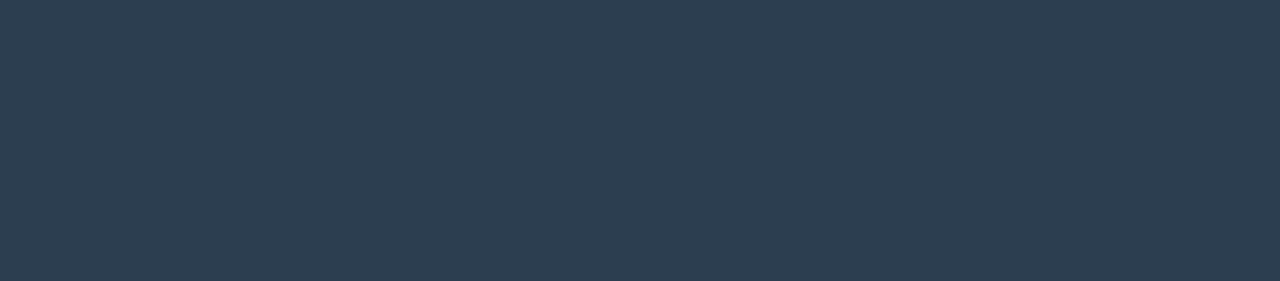
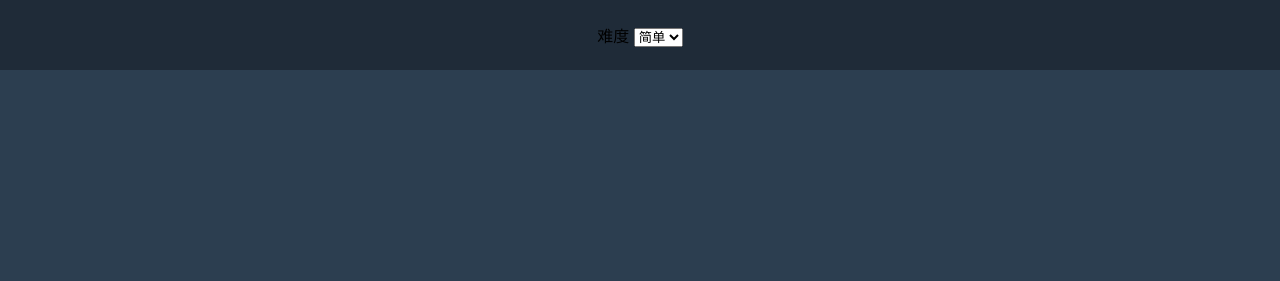
Before and after one commit to Hlxuan/typing-game, a plain HTML site: page index.html in a window 1280 px wide. Shown: the top 281 px of the page. Drawn offline with Linux system fonts and the light colour scheme.

Commit message:
update:调整难度设置菜单位置于网页上方

```diff
--- a/style.css
+++ b/style.css
@@ -24,3 +24,15 @@ button {
   bottom: 30px;
   left: 30px;
 }
+
+.settings {
+  position: absolute;
+  top: 0;
+  left: 0;
+  width: 100%;
+  background-color: rgba(0, 0, 0, 0.3);
+  height: 70px;
+  display: flex;
+  align-items: center;
+  justify-content: center;
+}
```
